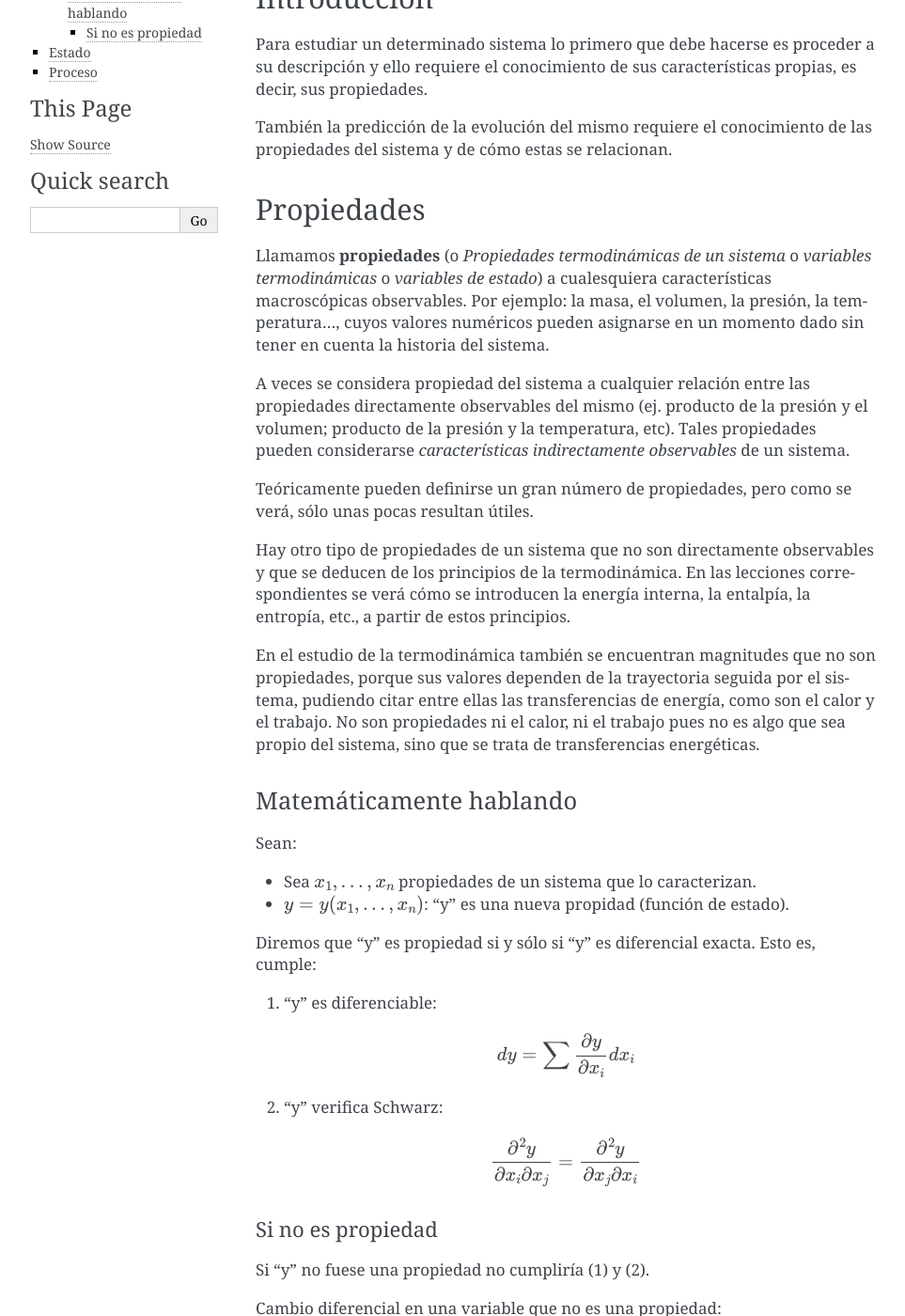
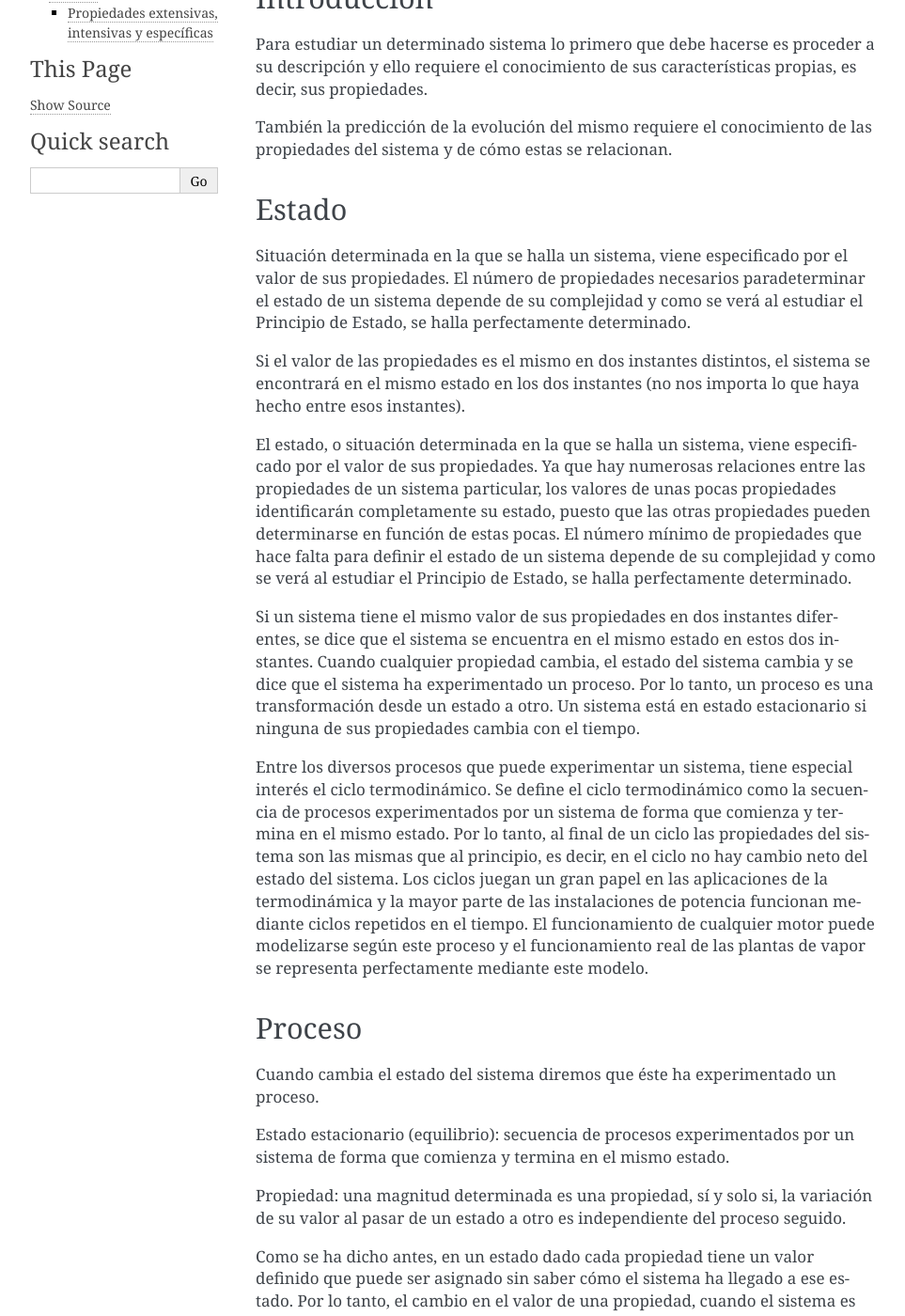
Before and after one commit to mantielero/termodinamica, a Sphinx documentation site: the page built from source/conceptos_propiedades.rst, in a window 1280 px wide and 1400 px high, scrolled down 196 px. Shown: the whole window at 94% size, without its empty margins (148-1111 px from the left). Built offline with Sphinx 7.4.7, drawn with Linux system fonts in a browser that asks for light colours; pages that are not in the unit, such as notebooks, are missing from menus; some of the changed text lies outside the part shown.

Commit message:
Update conceptos_propiedades.rst

```diff
--- a/source/conceptos_propiedades.rst
+++ b/source/conceptos_propiedades.rst
@@ -8,115 +8,7 @@
 
 También la predicción de la evolución del mismo requiere el conocimiento de las propiedades del sistema y de cómo estas se relacionan.
 
-Propiedades
------------
 
-Llamamos **propiedades** (o *Propiedades termodinámicas de un sistema* o *variables termodinámicas* o *variables de estado*) a cualesquiera características macroscópicas observables. Por ejemplo: la masa, el volumen, la presión, la temperatura..., cuyos valores numéricos pueden asignarse en un momento dado sin tener en cuenta la historia del sistema.
-
-
-A veces se considera propiedad del sistema a cualquier relación entre las propiedades directamente observables del mismo (ej. producto de la presión y el volumen; producto de la presión y la temperatura, etc). Tales propiedades pueden considerarse *características indirectamente observables* de un sistema.
-
-Teóricamente pueden definirse un gran número de propiedades, pero como se verá, sólo unas pocas resultan útiles.
-
-Hay otro tipo de propiedades de un sistema que no son directamente observables y que se deducen de los principios de la termodinámica. En las lecciones correspondientes se verá cómo se introducen la energía interna, la entalpía, la entropía, etc., a partir de estos principios.
-
-En el estudio de la termodinámica también se encuentran magnitudes que no son propiedades, porque sus valores dependen de la trayectoria seguida por el sistema, pudiendo citar entre ellas las transferencias de energía, como son el calor y el trabajo. No son propiedades ni el calor, ni el trabajo pues no es algo que sea propio del sistema, sino que se trata de transferencias energéticas.
-
-
-Matemáticamente hablando
-^^^^^^^^^^^^^^^^^^^^^^^^
-
-Sean:
-
-* Sea :math:`x_1, ..., x_n` propiedades de un sistema que lo caracterizan.
-* :math:`y=y(x_1, ..., x_n)`: "y" es una nueva propidad (función de estado).
-
-
-Diremos que "y" es propiedad si y sólo si "y" es diferencial exacta. Esto es, cumple:
-
-1. "y" es diferenciable:
-
-.. math::
-
-   dy = \sum \frac{\partial y }{\partial x_i} dx_i
-
-2. "y" verifica Schwarz:
-
-.. math::
-
-   \frac{\partial^2y}{\partial x_i \partial x_j} = \frac{\partial^2y}{\partial x_j \partial x_i}
-
-Si no es propiedad
-''''''''''''''''''
-
-Si "y" no fuese una propiedad no cumpliría (1) y (2).
-
-Cambio diferencial en una variable que no es una propiedad:
-
-.. math::
-
-   \partial y = \sum z_i dx_i
-
-donde :math:`z_i` y :math:`x_i` son variables de estado para las que:
-
-
-.. math::
-
-  \frac{\partial z_i}{\partial x_i} \neq \frac{\partial z_j}{\partial x_i} \Rightarrow \partial y \text{ no es diferencial exacta}
-
-La integral de "y" dependerá de la trayectoria (integral de línea).
-
-.. note::
-
-   Observar que con :math:`dy` indicamos que "y" es propiedad, mientras que con :math:`\partial y` indicamos que "y" NO es propiedad.
-
-Todo lo dicho anteriormente podría sintetizarse utilizando un lenguaje matemático de la forma siguiente.
-
-Supóngase un conjunto de propiedades de un sistema:
-
-.. math::
-
-   x_1, x_2, ..., x_n
-
-que pueden ser utilizadas para su caracterización. Desde este punto de vista, serían entonces variables de estado. Cualquier relación entre estas propiedades conduce a otra propiedad termodinámica que puede expresarse por la función:
-
-.. math::
-
-   y = y(x_1, x_2, ..., x_n)
-
-siendo *y* la nueva propiedad, que por la forma de definirla se denomina función de estado.
-
-
-Si esto es así, *y* es diferenciable:
-
-.. math::
-
-   dy = \sum_i \frac{\partial y}{\partial x_i} dx_i
-
-
-y los coeficientes de esta expresión satisfacen la relación de las derivadas cruzadas (teorema de Schwarz):
-
-.. math::
-
-   \frac{\partial^2 y}{\partial x_j \partial x_i} = \frac{\partial^2 y}{\partial x_i \partial x_j}
-
-es decir, *dy* es una diferencial exacta. Esta condición se utilizará con frecuencia posteriormente.
-
-Si *y* no fuese una propiedad del sistema, es decir, su valor en cada punto dependiera de la trayectoria seguida para alcanzar ese punto, entonces las ecuaciones (1.1) y (1.2) no se cumplirían.
-
-Para representar un cambio diferencial en una variable que no sea una propiedad se utilizará el símbolo :math:`\delta y`, que podrá expresarse:
-
-.. math::
-
-   \delta y = \sum z_i dx_i
-
-donde :math:`z_i` y :math:`x_i` son variables de estado para las que:
-
-.. math::
-
-   \frac{\partial z_i}{\partial x_j} \neq \frac{\partial z_j}{\partial x_i}
-
-por lo que :math:`\delta y` no es una diferencial exacta y su integral depende de la trayectoria (integral de línea).
 
 Estado
 ------
```
